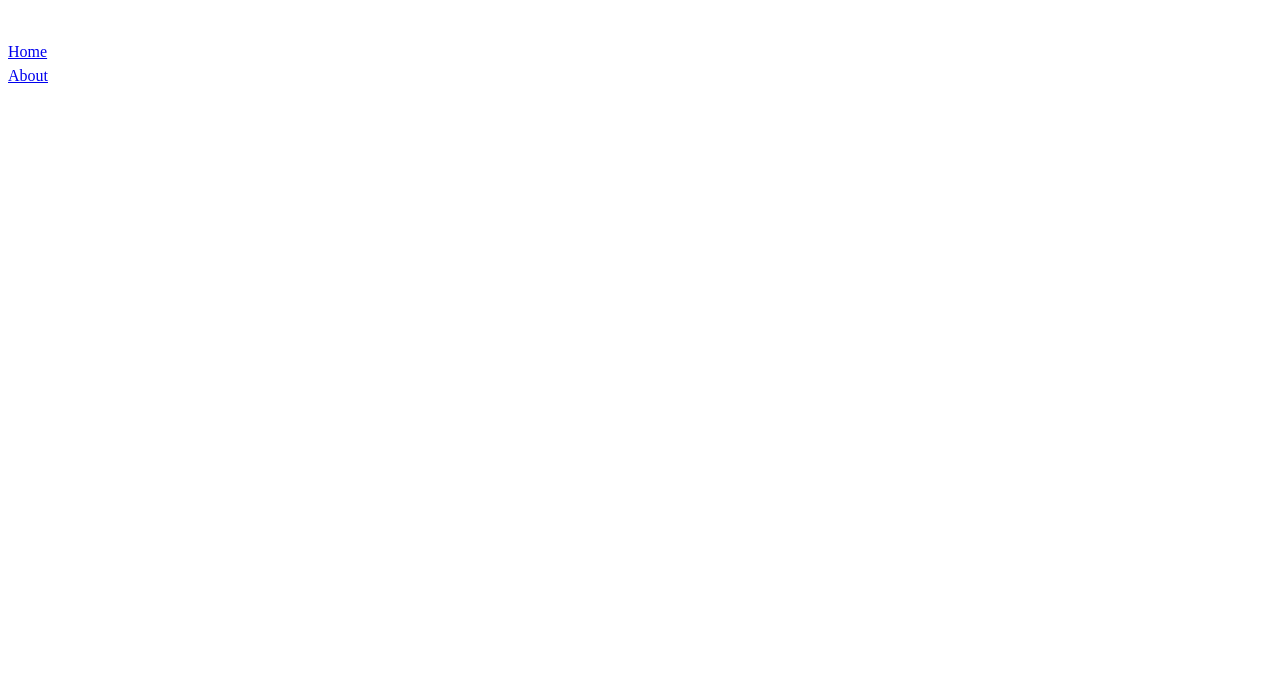
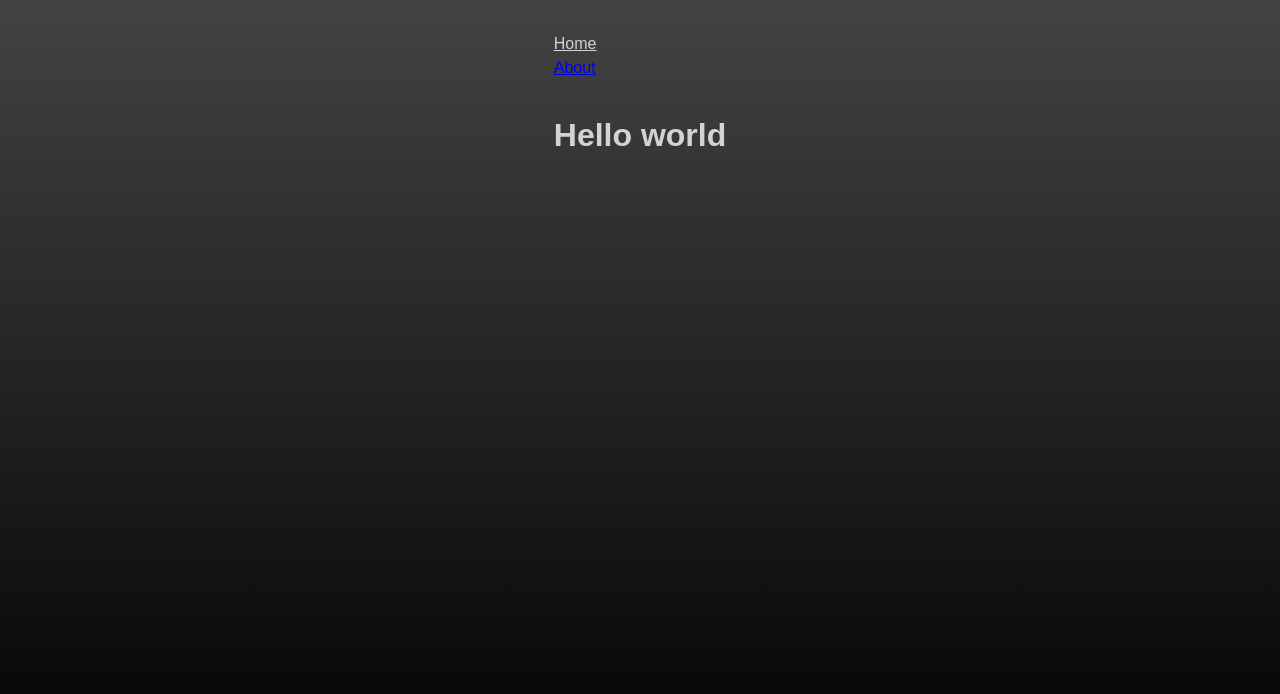
Before and after one commit to MainSkown/OWASP-Top10-Webproject, a Vue app in the folder frontend/: page / in a window 1280 px wide. Before the commit this address had no page. Shown: the top 694 px of the page. Built offline with nearby package versions, Linux system fonts and the light colour scheme.

Commit message:
Basic page components

```diff
--- a/frontend/src/App.vue
+++ b/frontend/src/App.vue
@@ -11,8 +11,9 @@ import { RouterLink, RouterView } from 'vue-router'
       </nav>
     </div>
   </header>
-
-  <RouterView />
+  <main>
+    <RouterView />
+  </main>
 </template>
 
 <style scoped>
--- /dev/null
+++ b/frontend/src/assets/main.css
@@ -0,0 +1,11 @@
+body {
+    background: linear-gradient(to top, #000000, #434343);
+    color: #d3d3d3;
+    font-family: Arial, sans-serif;
+    height: 100vh;
+    margin: 0;
+    display: flex;
+    justify-content: center;
+    overflow: hidden;
+    position: relative;
+}
--- /dev/null
+++ b/frontend/src/components/MainPage.vue
@@ -0,0 +1,3 @@
+<template>
+    <h1>Hello world</h1>
+</template>
--- a/frontend/src/router/index.ts
+++ b/frontend/src/router/index.ts
@@ -1,8 +1,12 @@
 import { createRouter, createWebHistory } from 'vue-router'
+import Home from '@/components/MainPage.vue'
+import '../assets/main.css'
 
 const router = createRouter({
   history: createWebHistory(import.meta.env.BASE_URL),
-  routes: []
+  routes: [
+    {path: '/', component: Home},
+  ]
 })
 
 export default router
```
